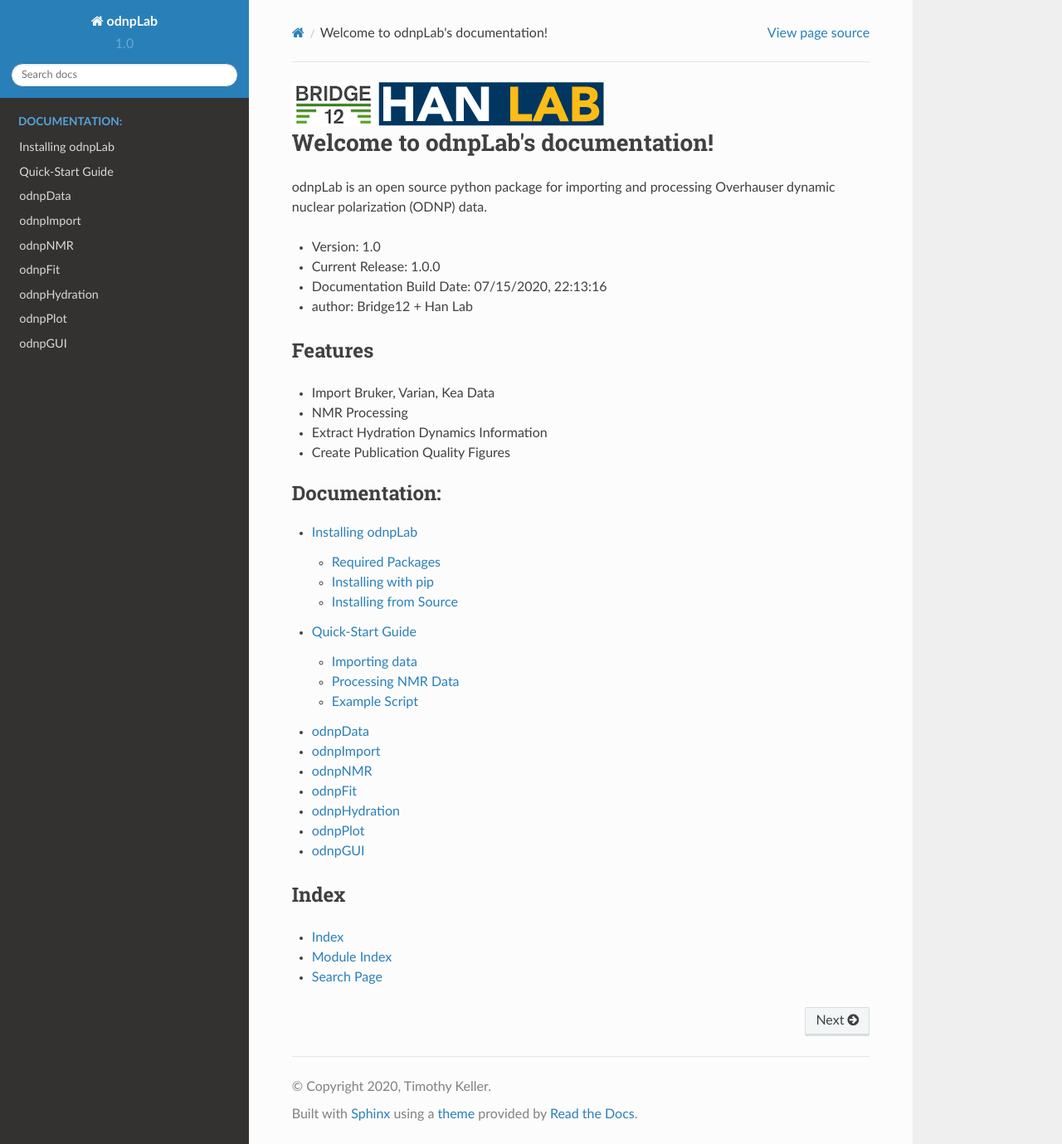
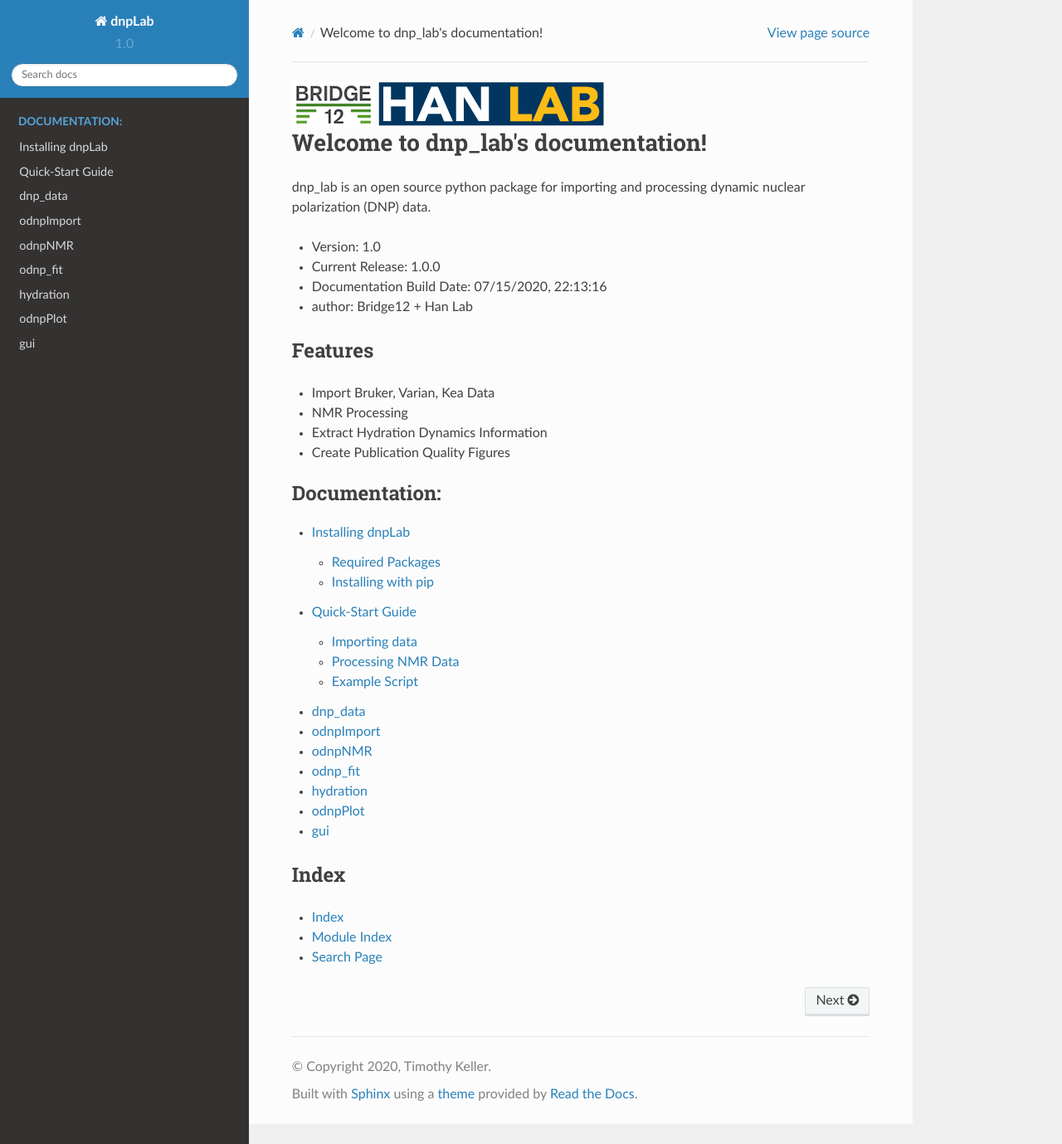
Before and after one commit to DNPLab/DNPLab, a Sphinx documentation site: the page built from docs/source/index.rst, in a window 1280 px wide and 1379 px high. Shown: the whole window at 83% size. Built offline with Sphinx 7.4.7 and the Read the Docs theme 2.0.0, drawn with Linux system fonts in a browser that asks for light colours.

Commit message:
fixing docs

```diff
--- a/docs/source/conf.py
+++ b/docs/source/conf.py
@@ -15,18 +15,15 @@
 #
 import os
 import sys
-#sys.path.insert(0, os.path.abspath('.'))
-sys.path.insert(0, os.path.abspath('../..'))
-sys.path.insert(0, os.path.abspath('../odnpLab/odnpLab'))
-#sys.path.insert(0, os.path.abspath('..'))
-#sys.path.insert(0,'C:/Users/tkeller/Documents/python/odnpLab/')
+sys.path.insert(0, os.path.abspath('../../'))
+#sys.path.insert(0, os.path.abspath('../dnpLab'))
 print('path:')
 print(sys.path)
 
 
 # -- Project information -----------------------------------------------------
 
-project = u'odnpLab'
+project = u'dnpLab'
 copyright = u'2020, Timothy Keller'
 author = u'Timothy Keller'
 
@@ -145,7 +142,7 @@ html_static_path = []
 # -- Options for HTMLHelp output ---------------------------------------------
 
 # Output file base name for HTML help builder.
-htmlhelp_basename = 'odnpLabdoc'
+htmlhelp_basename = 'dnpLabdoc'
 
 
 # -- Options for LaTeX output ------------------------------------------------
@@ -172,7 +169,7 @@ latex_elements = {
 # (source start file, target name, title,
 #  author, documentclass [howto, manual, or own class]).
 latex_documents = [
-    (master_doc, 'odnpLab.tex', u'odnpLab Documentation',
+    (master_doc, 'dnpLab.tex', u'dnpLab Documentation',
      u'Timothy Keller', 'manual'),
 ]
 
@@ -182,7 +179,7 @@ latex_documents = [
 # One entry per manual page. List of tuples
 # (source start file, name, description, authors, manual section).
 man_pages = [
-    (master_doc, 'odnplab', u'odnpLab Documentation',
+    (master_doc, 'dnplab', u'dnpLab Documentation',
      [author], 1)
 ]
 
@@ -193,8 +190,8 @@ man_pages = [
 # (source start file, target name, title, author,
 #  dir menu entry, description, category)
 texinfo_documents = [
-    (master_doc, 'odnpLab', u'odnpLab Documentation',
-     author, 'odnpLab', 'One line description of project.',
+    (master_doc, 'dnpLab', u'dnpLab Documentation',
+     author, 'dnpLab', 'One line description of project.',
      'Miscellaneous'),
 ]
 
--- /dev/null
+++ b/docs/source/dnp_fit.rst
@@ -0,0 +1,3 @@
+========
+odnp_fit
+========
--- /dev/null
+++ b/docs/source/gui.rst
@@ -0,0 +1,3 @@
+===
+gui
+===
--- a/docs/source/odnpHydration.rst
+++ b/docs/source/hydration.rst
@@ -1,3 +1,3 @@
 =============
-odnpHydration
+hydration
 =============
--- a/docs/source/index.rst
+++ b/docs/source/index.rst
@@ -10,10 +10,10 @@
     :target: https://han.chem.ucsb.edu/
 
 ===================================
-Welcome to odnpLab's documentation!
+Welcome to dnp_lab's documentation!
 ===================================
 
-odnpLab is an open source python package for importing and processing Overhauser dynamic nuclear polarization (ODNP) data.
+dnp_lab is an open source python package for importing and processing dynamic nuclear polarization (DNP) data.
 
 * Version: |version|
 * Current Release: |release|
@@ -33,13 +33,13 @@ Features
 
    install
    quick-start
-   odnpData
-   odnpImport
-   odnpNMR
-   odnpFit
-   odnpHydration
-   odnpPlot
-   odnpGUI
+   dnp_data
+   io
+   nmr
+   dnp_fit
+   hydration
+   plot
+   gui
 
 Index
 ==================
--- a/docs/source/odnpNMR.rst
+++ b/docs/source/nmr.rst
@@ -2,5 +2,5 @@
 odnpNMR
 =======
 
-.. automodule:: odnpLab.odnpNMR
+.. automodule:: dnpLab.dnpNMR
     :members:
--- a/docs/source/odnpFit.rst
+++ /dev/null
@@ -1,3 +0,0 @@
-=======
-odnpFit
-=======
--- a/docs/source/odnpGUI.rst
+++ /dev/null
@@ -1,3 +0,0 @@
-=======
-odnpGUI
-=======
```
Also changed, not shown: docs/source/dnp_data.rst (renamed from docs/source/odnpData.rst, +4 -4 lines), docs/source/install.rst (+2 -10 lines), docs/source/io.rst (renamed from docs/source/odnpImport.rst), docs/source/plot.rst (renamed from docs/source/odnpPlot.rst), 2 other files.
